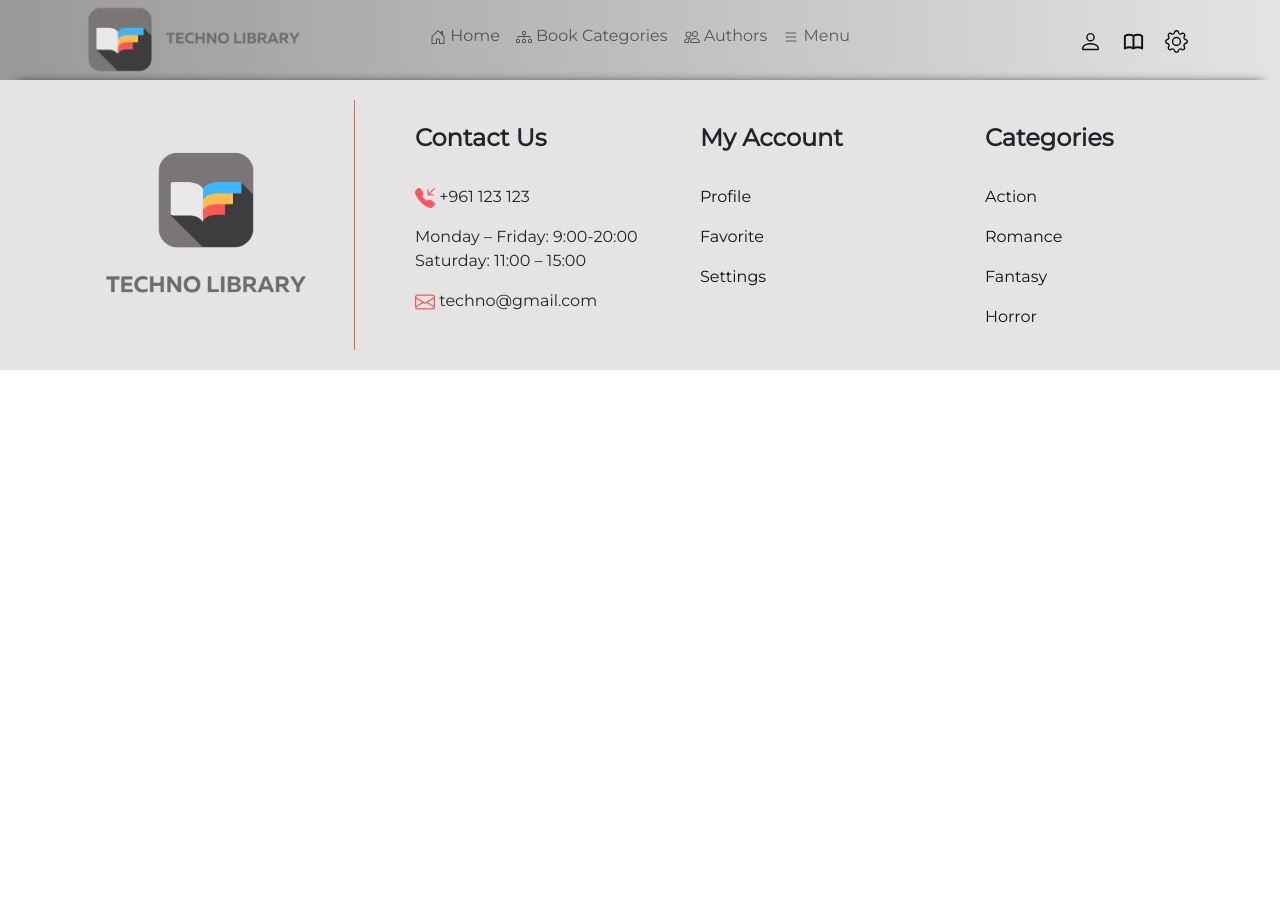
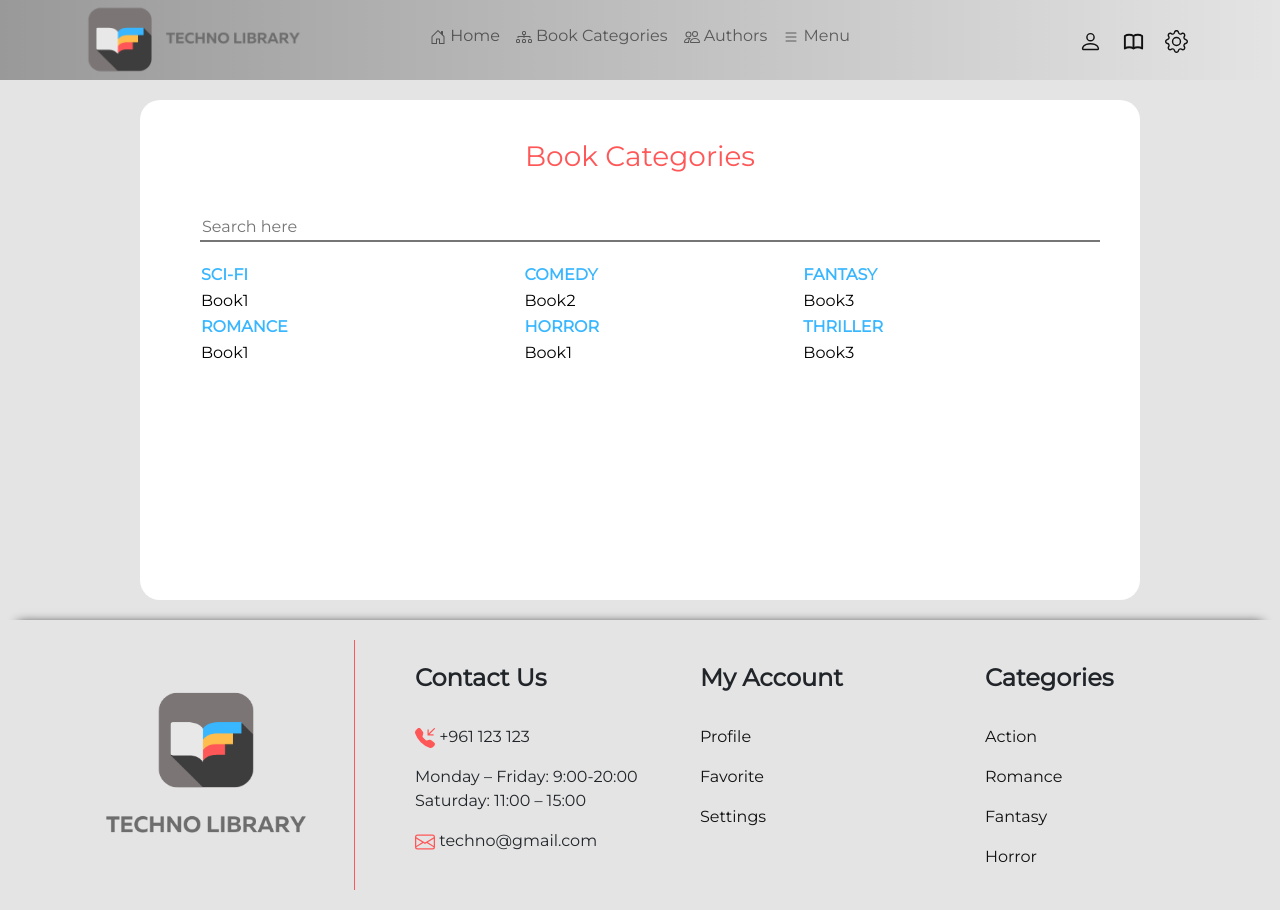
Before and after one commit to frs04/TechnoLibrary, a React (Create React App) app in the folder techno-library/: page /categories in a window 1280 px wide. Before the commit the page ends 800 px from the top, so only its background shows below. Built offline with nearby package versions, Linux system fonts and the light colour scheme.

Commit message:
Added Logo to browser + Categories Page + linked pages to navbar

```diff
--- a/techno-library/src/App.css
+++ b/techno-library/src/App.css
@@ -486,3 +486,102 @@ body{
 .SingleAuthorBox .Stars li{
     display: inline;
 }
+@media all and (min-width: 480px) {
+    .Login {
+      padding: 60px 0;
+    }
+
+    .Login form {
+      margin: 0 auto;
+      max-width: 320px;
+    }
+  }
+  .Login {
+    background-color: var(--mainLightGrey);
+  }
+  .cardlogin {
+      height: 400px;
+      padding-top: 40px;
+      width: 100px;
+  }
+  .logintitle {
+    text-align: center;
+  }
+  .btn {
+    margin-top: 20px;
+  }
+  .signup {
+    background-color: var(--mainLightGrey);
+
+  }
+  @media all and (min-width: 480px) {
+    .signup {
+      padding: 60px 0;
+    }
+
+    .signup form {
+      position: relative;
+      margin: 0 auto;
+      padding: 20px 20px 20px;
+      width: 310px;
+
+    }
+  }
+  .cardsignup{
+      height: 500px;
+      padding-top: 10px;
+      width: 100px;
+  }
+  .categ{
+    background-color: var(--mainLightGrey);
+    padding-bottom: 20px;
+    padding-top: 20px;
+  }
+  .category{
+    background-color: white;
+    position: relative;
+      margin: 0 auto;
+      padding: 20px 20px 20px;
+      width: 1000px;
+      height: 500px;
+      border-radius: 20px;
+  }
+  .the-box{
+    padding: 30px;
+  background: #fff;
+  border-radius: 4px;
+  margin-bottom: 20px;
+  border: 1px solid #dadde1;
+  position: relative;
+  overflow: hidden;
+  text-align: center;
+
+  }
+  .search{
+    width: 900px;
+    margin-left: 20px;
+    border-top:none;
+    border-right: none;
+    border-left: none;
+    margin-top: 20px;
+    margin-bottom: 20px;
+  }
+  .bookCat{
+    margin-top: 20px;
+    text-align: center;
+    color: var(--mainPink);
+  }
+  .tableCat{
+    width: 900px;
+    margin-left: 20px;
+  }
+  th{
+    color: var(--mainBlue);
+  }
+  .links{
+    text-decoration: none;
+    color: black;
+  }
+  .links:hover{
+    color: var(--mainPink);
+  }
--- a/techno-library/src/Layout/Header.js
+++ b/techno-library/src/Layout/Header.js
@@ -19,10 +19,11 @@ const Header = () => {
                   <Navbar.Toggle aria-controls="basic-navbar-nav" />
                   <Navbar.Collapse id="basic-navbar-nav">
                     <Nav className="me-auto">
-                      <Nav.Link href="#1"> <BsHouseDoor/> Home</Nav.Link>
-                      <Nav.Link href="#2"><BsDiagram3/> Book Categories</Nav.Link>
-                      <Nav.Link href="/Authors"><BsPeople/> Authors</Nav.Link>
-                      <Nav.Link href="#4"><BsList/> Menu</Nav.Link>
+                    <Nav.Link href="/Home"> <BsHouseDoor/> Home</Nav.Link>
+                      <Nav.Link href="/Categories" src='../Pages/Categories.js'><BsDiagram3/> Book Categories</Nav.Link>
+                      <Nav.Link href="/Authors" src="../Pages/Authors.js"><BsPeople/> Authors</Nav.Link>
+                      <Nav.Link href="/Menu"><BsList/> Menu</Nav.Link>
+
                     </Nav>
                   </Navbar.Collapse>
                 </Container>
--- /dev/null
+++ b/techno-library/src/Pages/Categories.js
@@ -0,0 +1,65 @@
+import React, { useState } from "react";
+import { BsStopCircleFill } from "react-icons/bs";
+
+const Categories = () => {
+  const [searchInput, setSearchInput] = useState("");
+  const handleChange = (e) => {
+    e.preventDefault();
+    setSearchInput(e.target.value);
+  };
+  return (
+    <div className="categ container-fluid">
+      <div className="category">
+        <h3 className="bookCat">Book Categories</h3>
+        <div className="search">
+          <input
+          className="search"
+            type="text"
+            placeholder="Search here"
+            onChange={handleChange}
+            value={searchInput}
+          />
+          <table className="tableCat">
+          <tr>
+              <th>SCI-FI</th>
+              <th>COMEDY</th>
+              <th>FANTASY</th>
+            </tr>
+            <tr>
+            <td>
+                  <a class="links"href="#">Book1</a>
+                    </td>
+                    <td>
+                  <a class="links"href="#">Book2</a>
+                    </td>
+                    <td>
+                    <a class="links"href="#">Book3</a>
+                    </td>
+                </tr>
+            <tr>
+              <th>ROMANCE</th>
+              <th>HORROR</th>
+              <th>THRILLER</th>
+            </tr>
+            <tr>
+            <td>
+                  <a class="links"href="#">Book1</a>
+                    </td>
+                    <td>
+                    <a class="links"href="#">Book1</a>
+                    </td>
+                    <td>
+                    <a class="links"href="#">Book3</a>
+                    </td>
+
+                </tr>
+
+
+          </table>
+        </div>
+      </div>
+    </div>
+  );
+};
+
+export default Categories;
--- a/techno-library/src/Variables/AppRoutes.js
+++ b/techno-library/src/Variables/AppRoutes.js
@@ -2,13 +2,20 @@ import React from 'react';
 import { BrowserRouter as Router, Route, Routes } from 'react-router-dom';
 import Authors from '../Pages/Authors';
 import Home from '../Pages/Home';
+import Categories from '../Pages/Categories';
+// import Login from "../Pages/Login";
+// import SignUp from "../Pages/SignUp";
 
 const AppRoutes = () => {
   return (
     <>
         <Router>
             <Routes>
-                <Route exact path='/' element={<Home/>} />
+            <Route exact path="/" element={<Home />} />
+        <Route exact path="/Home" element={<Home />} />
+          {/* <Route exact path="/login" element={<Login/>}/>
+          <Route exact path="/signup" element={<SignUp/>}/> */}
+          <Route exact path="/categories" element={<Categories/>}/>
                 <Route exact path='/Authors' element={<Authors/>} />
             </Routes>
         </Router>
```
Also changed, not shown: 1 other file (tests, documents, lock files or other folders).
